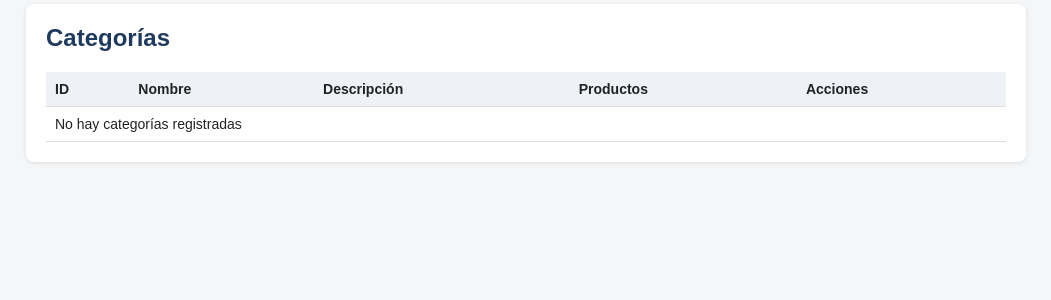
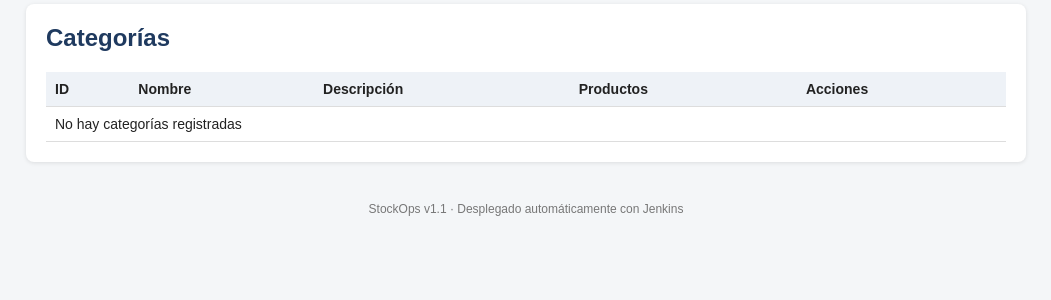
Before and after one commit to GERSONTORRES87/stockops, a Flask app: page /categorias in a window 1280 px wide. Shown: the part 233-533 px from the top of the page, without its empty margins (114-1165 px from the left). Run offline with Flask 3, Linux system fonts and the light colour scheme.

Commit message:
Pie de página con la versión v1.1

```diff
--- a/templates/base.html
+++ b/templates/base.html
@@ -41,5 +41,6 @@
     {% endfor %}
     {% block contenido %}{% endblock %}
   </main>
+  <footer style="text-align:center;color:#777;font-size:12px;padding:15px;">StockOps v1.1 · Desplegado automáticamente con Jenkins</footer>
 </body>
 </html>
```
